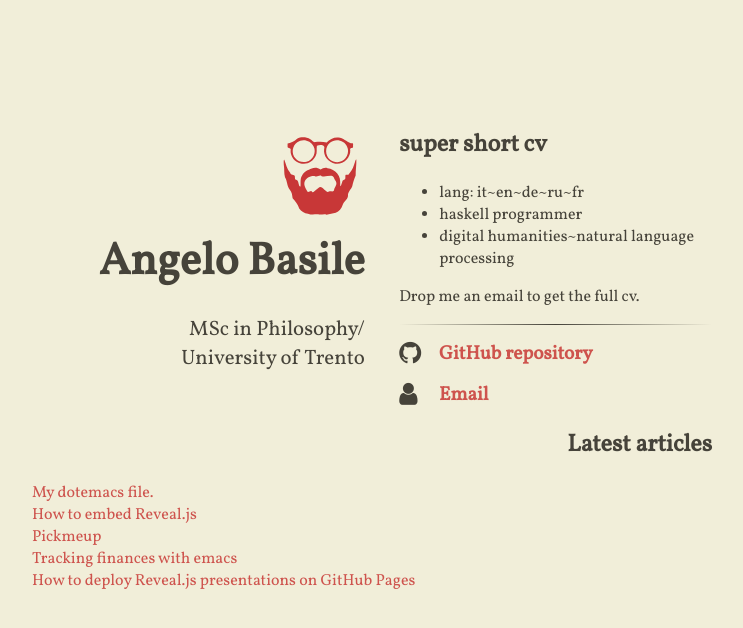
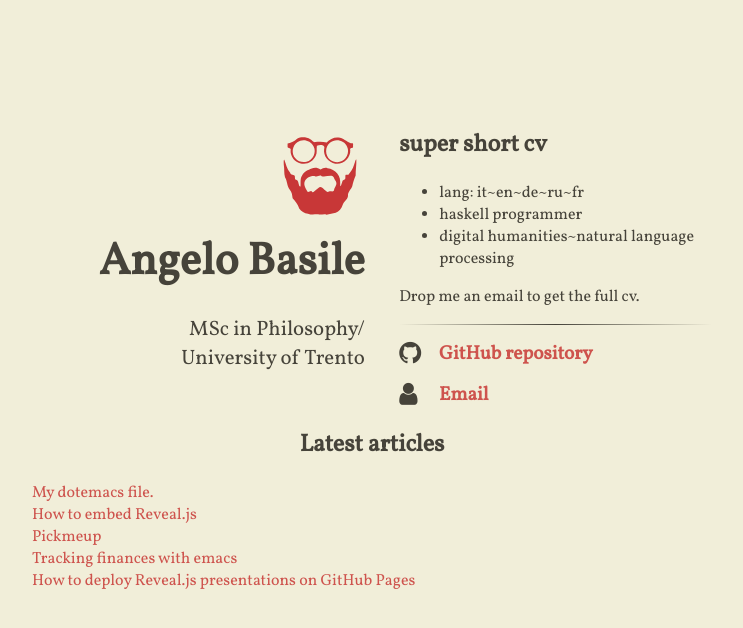
Before and after one commit to rs2/anbasile.github.io, a Jekyll site: the page built from index.html, in a window 1280 px wide. Shown: the top 628 px of the page, without its empty margins (268-1011 px from the left). Built offline with Jekyll 4.4.1, drawn with Linux system fonts in a browser that asks for light colours; nearby versions of some CDN libraries.

Commit message:
Update postlist.html

```diff
--- a/_includes/postlist.html
+++ b/_includes/postlist.html
@@ -1,4 +1,4 @@
-  <h2 style="text-align: right;">Latest articles</h2>
+  <h2 style="text-align: center;">Latest articles</h2>
 
   <ul id="postlist">
   {% for post in site.posts %}
```
